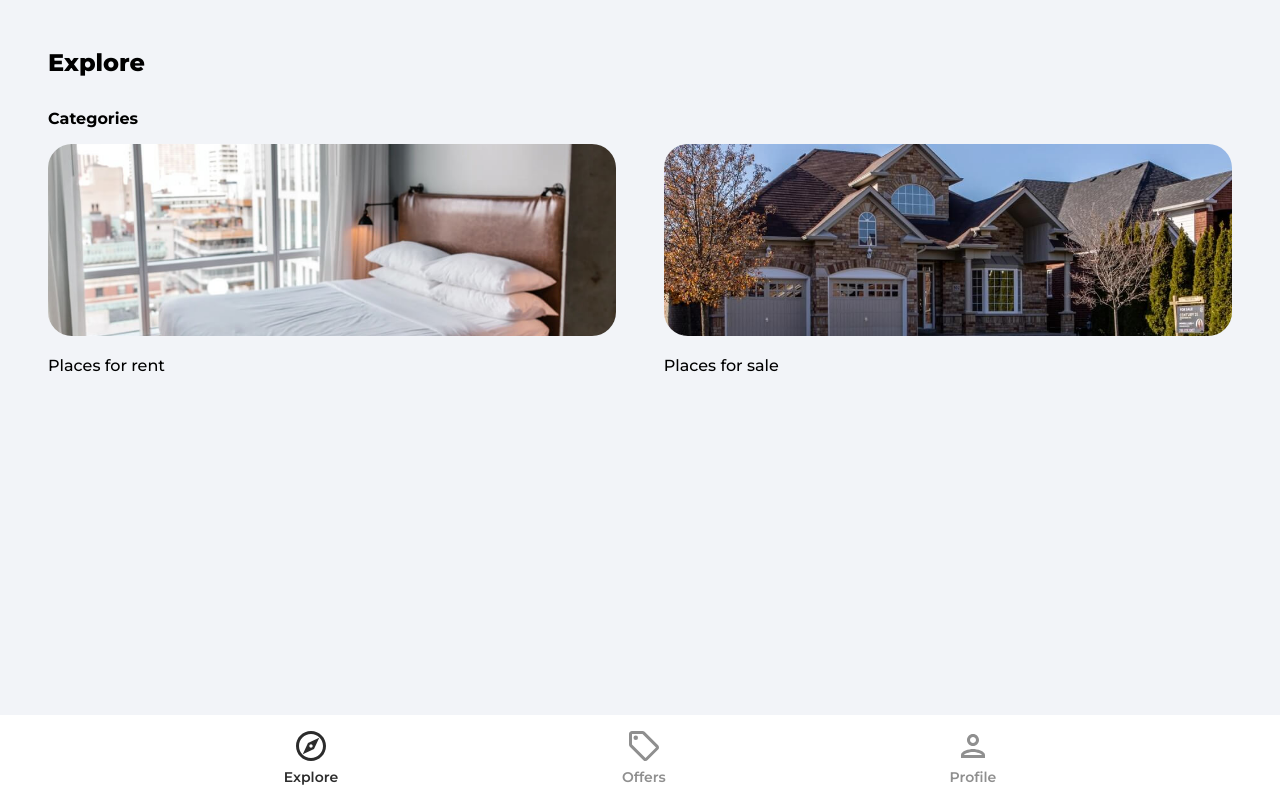
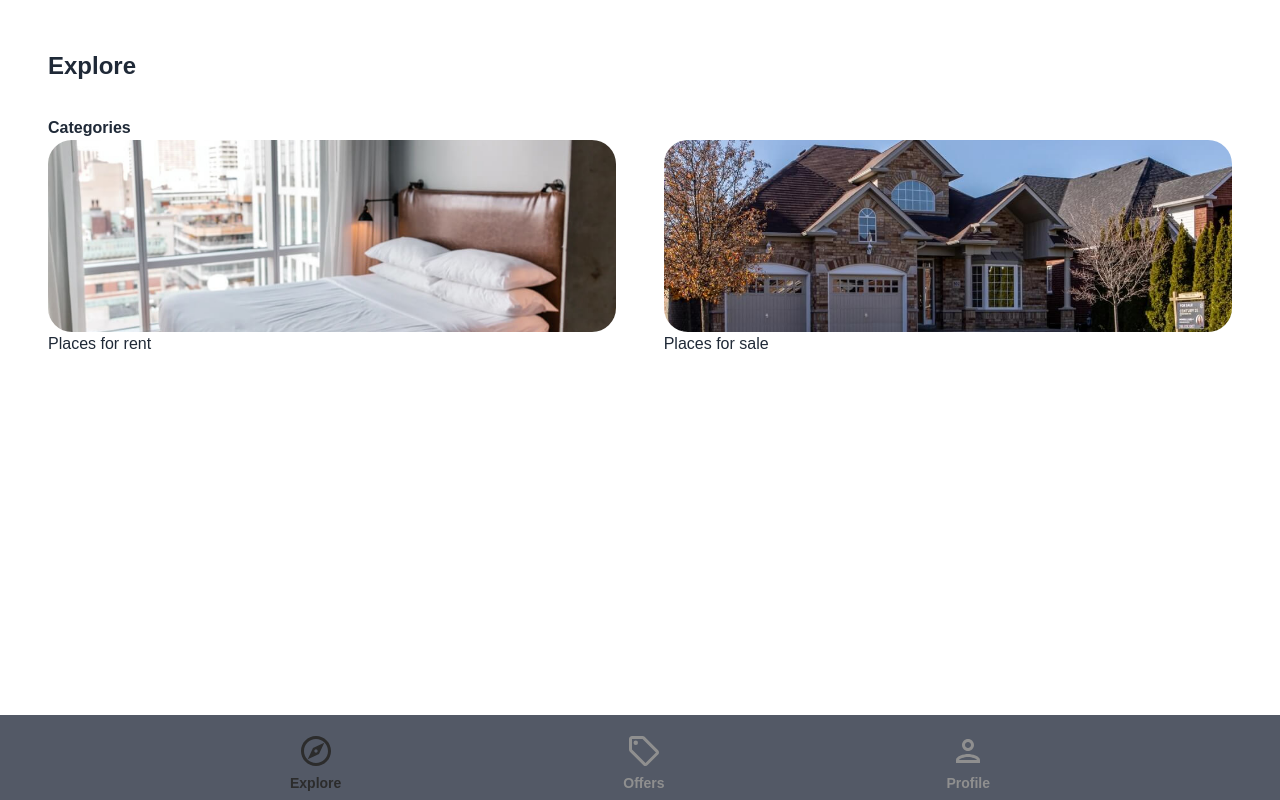
Before and after one commit to tommywa-a/house-marketplace, a React (Create React App) app: page / in a window 1280 px wide. Built offline with nearby package versions, Linux system fonts and the light colour scheme; no server answers; the database is empty.

Commit message:
Integrated Dark Mode with Tailwindcss and DaisyUI

```diff
--- /dev/null
+++ b/postcss.config.js
@@ -0,0 +1,6 @@
+module.exports = {
+  plugins: {
+    tailwindcss: {},
+    autoprefixer: {},
+  },
+}
--- a/src/Components/Navbar.jsx
+++ b/src/Components/Navbar.jsx
@@ -15,7 +15,7 @@ function Navbar() {
 
   return (
     <footer className='navbar'>
-      <nav className="navbarNav">
+      <nav className="navbarNav" style={{display: 'block'}}>
         <ul className="navbarListItems">
           <li className="navbarListItem" onClick={() => navigate('/')}>
             <ExploreIcon fill={pathMatchRoute('/') ? '#2c2c2c' : '#8f8f8f' } width='36px' height='36px'/>
--- a/src/index.css
+++ b/src/index.css
@@ -1,3 +1,7 @@
+@tailwind base;
+@tailwind components;
+@tailwind utilities;
+
 @import url('https://fonts.googleapis.com/css2?family=Montserrat:wght@200;300;400;500;600;700;800;900&display=swap');
 * {
   box-sizing: border-box;
@@ -9,7 +13,7 @@ html::-webkit-scrollbar {
 
 body {
   font-family: 'Montserrat', sans-serif;
-  background-color: #f2f4f8;
+  /* background-color: #f2f4f8; */
   margin: 0;
   box-sizing: border-box;
 }
@@ -17,7 +21,7 @@ body {
 a {
   text-decoration: none;
   display: block;
-  color: #000000;
+  /* color: #000000; */
 }
 
 button {
@@ -145,7 +149,7 @@ button {
   bottom: 0;
   right: 0;
   height: 85px;
-  background-color: #ffffff;
+  background-color: #535966;
   z-index: 1000;
   display: flex;
   justify-content: center;
--- /dev/null
+++ b/tailwind.config.js
@@ -0,0 +1,8 @@
+/** @type {import('tailwindcss').Config} */
+module.exports = {
+  content: ["./src/**/*.{js,jsx,ts,tsx}",],
+  theme: {
+    extend: {},
+  },
+  plugins: [require('daisyui')],
+}
```
Also changed, not shown: package.json (+7 -1 lines), 1 other file (tests, documents, lock files or other folders).
